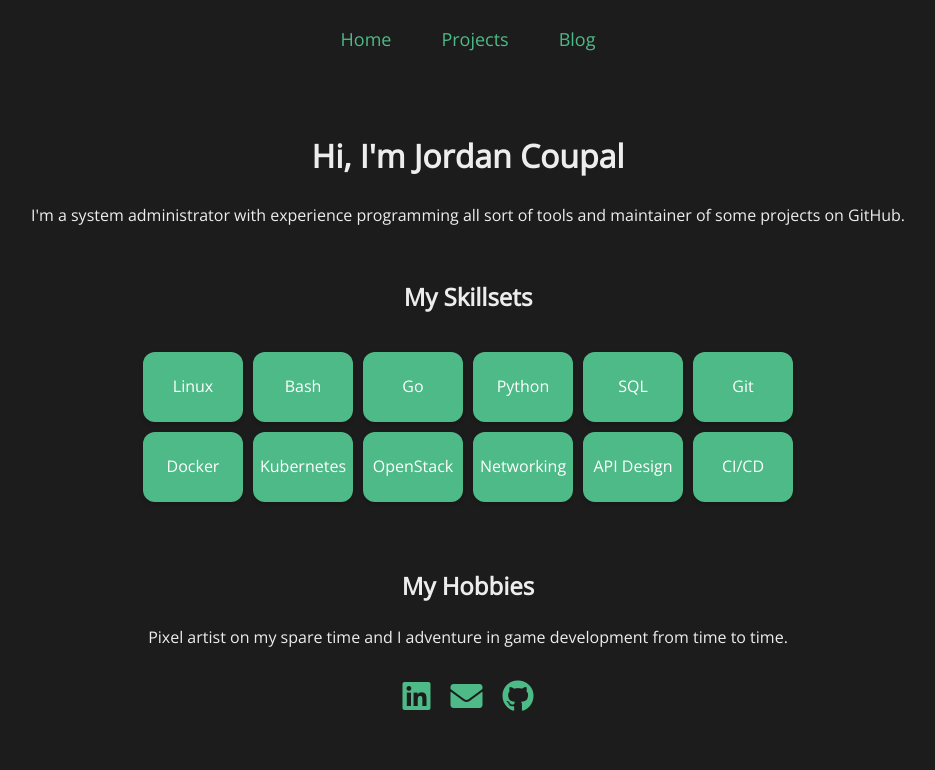
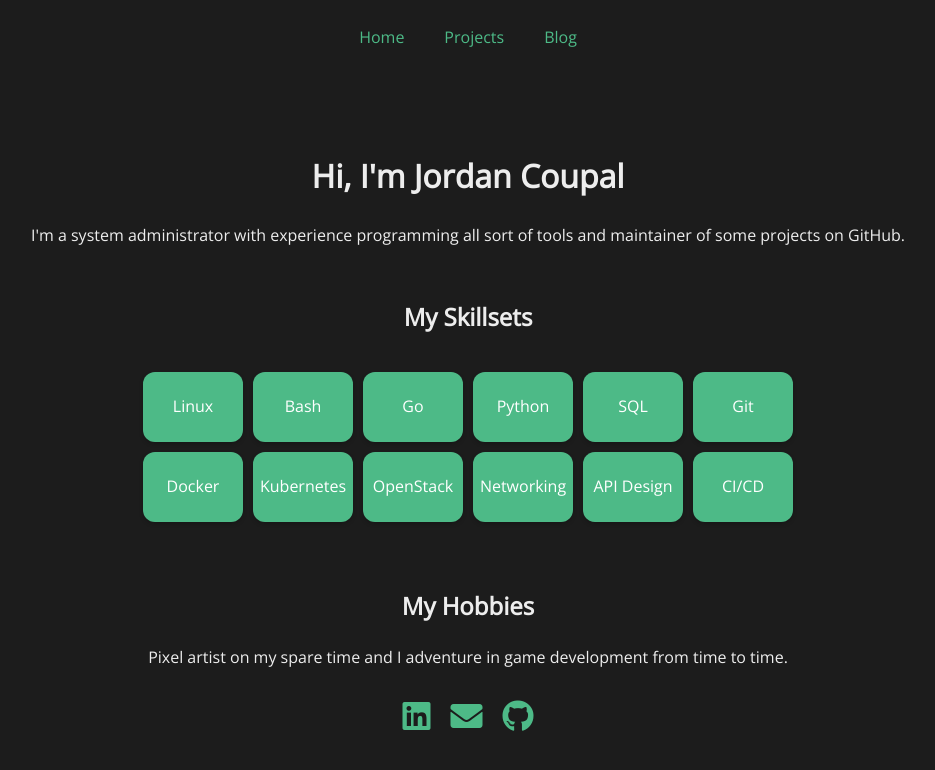
Before and after one commit to JCoupalK/jcoupal.com, a Vue app: page / in a window 1280 px wide. Shown: the top 770 px of the page, without its empty margins (172-1107 px from the left). Built offline with nearby package versions, Linux system fonts and the light colour scheme.

Commit message:
Added navbar

```diff
--- a/src/App.vue
+++ b/src/App.vue
@@ -11,9 +11,6 @@
     <main>
       <router-view/>
     </main>
-    <!-- <footer class="footer">
-      © 2024 Jordan Coupal. All rights reserved.
-    </footer> -->
   </div>
 </template>
 
@@ -40,6 +37,7 @@ header {
   width: 100%;
   top: 0;
   z-index: 1000;
+  background: #1c1c1c;
 }
 
 .navbar {
@@ -47,13 +45,14 @@ header {
   justify-content: center;
   list-style: none;
   padding: 0;
+  margin: 0 auto;
 }
 
 .nav-link {
   color: #4DBA87;
-  margin: 0 15px;
+  margin: 0 10px;
   text-decoration: none;
-  font-size: 18px;
+  font-size: 16px;
   padding: 5px 10px;
   border-radius: 5px;
   transition: background-color 0.3s ease;
@@ -66,15 +65,8 @@ header {
 main {
   flex: 1;
   padding: 20px;
-  margin-top: 60px;
+  margin-top: 80px;
   position: relative;
   z-index: 1;
 }
-
-.footer {
-  color: #6e6e6e;
-  text-align: center;
-  padding: 20px 0;
-  margin-top: 20px;
-}
 </style>
```
